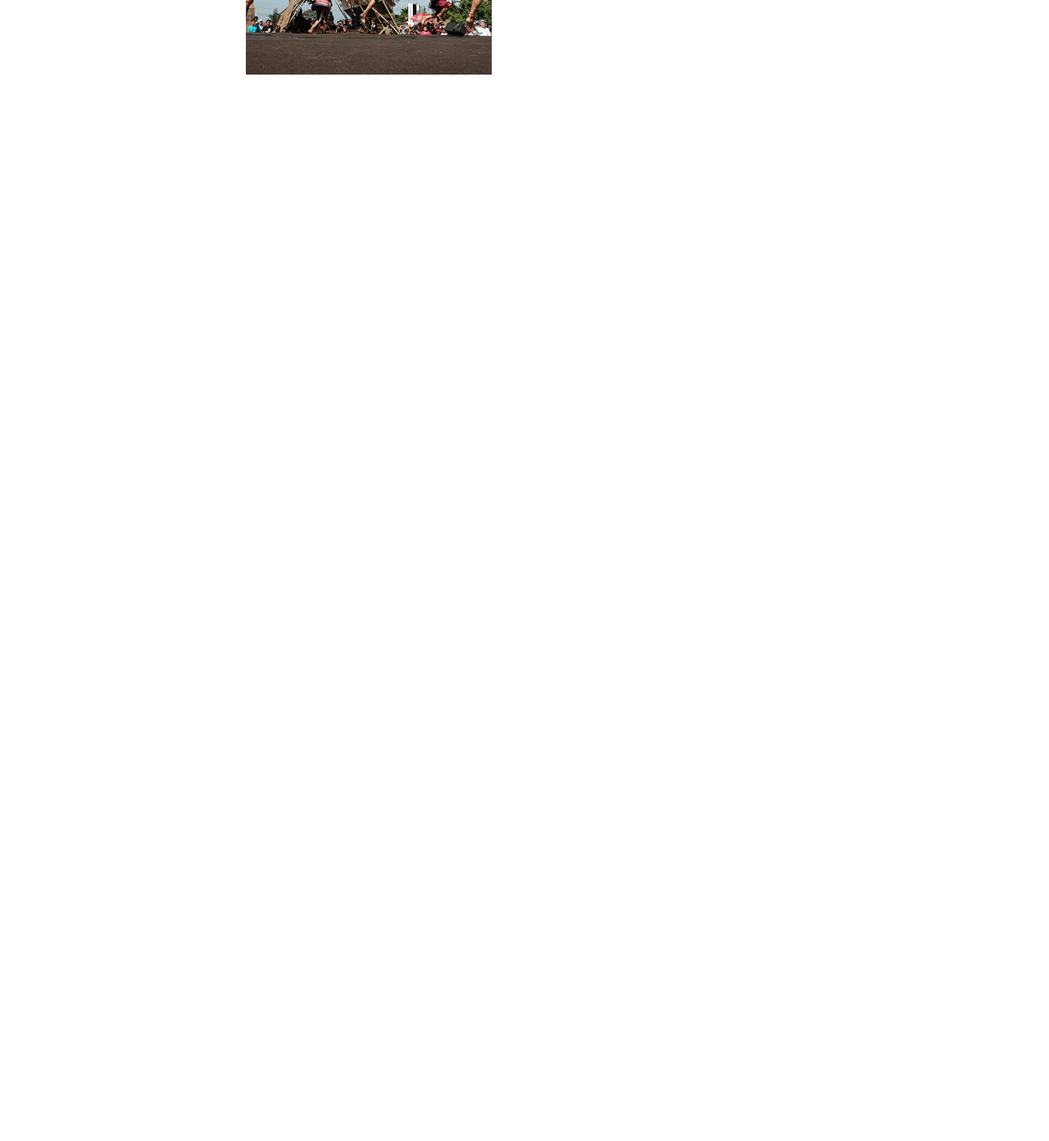
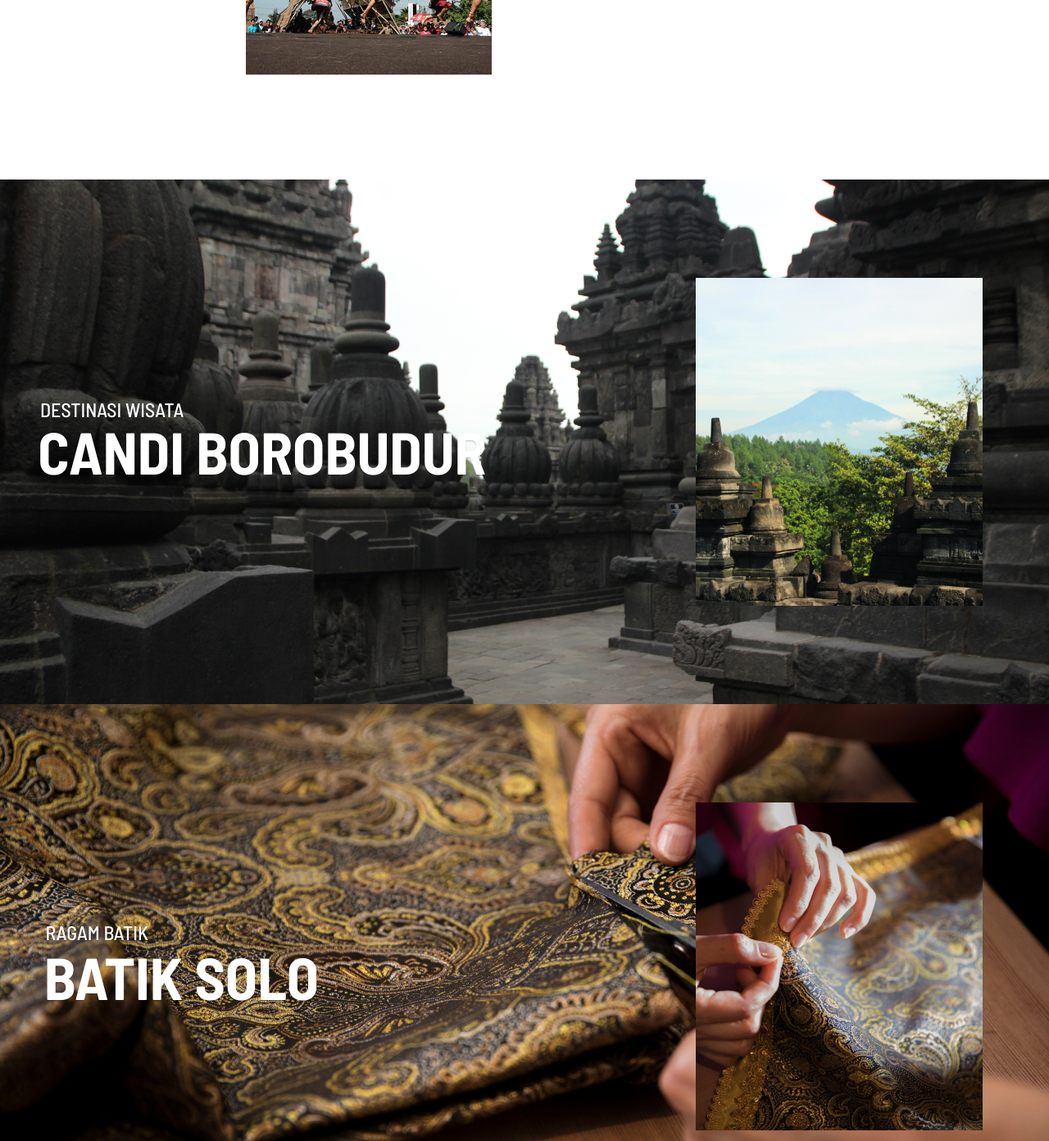
Before and after one commit to jund-fauz/Web-Desain-Semarang, a plain HTML site: page index.html in a window 1280 px wide. Shown: the part 1952-3344 px from the top of the page at 82% size. Before the commit the page ends 2043 px from the top, so only its background shows below. Drawn offline with nearby package versions, Linux system fonts and the light colour scheme.

Commit message:
Fifth - Seventh Content Creation

```diff
--- a/index.html
+++ b/index.html
@@ -67,14 +67,41 @@
                 <span class="w-fc d-flex flex-column">
                     <h1>festival budaya</h1>
                     <span class="line second-line"></span>
-                    <p class="fw300 custom-mw fs-5 cm-2">Bentuk sarana yang membangun, memberdayakan, dan pengakuan suatu identitas budaya.</p>
+                    <p class="fw300 custom-mw fs-5 cm-2">Bentuk sarana yang membangun, memberdayakan, dan pengakuan
+                        suatu identitas budaya.</p>
                     <span class="button cp-2">festival budaya</span>
                 </span>
             </div>
         </div>
     </div>
-    <div>
-
+    <div class="cmt-2 text-on-pic-style">
+        <div class="position-relative">
+            <img class="low-res-cb-bg" src="pictures/candi-borobudur-bg.png" alt="Candi Borobudur" width="100%">
+            <div class="position-absolute top-50 cs-1 translate-middle">
+                <h1 class="fw500 fs-4 cm-3">destinasi wisata</h1>
+                <h1 class="fw700 title">candi borobudur</h1>
+            </div>
+            <img class="low-res-cb position-absolute start80 top-50 translate-middle" src="pictures/candi-borobudur.png"
+                alt="Candi Borobudur">
+        </div>
+        <div class="position-relative">
+            <img class="low-res-bs-bg" src="pictures/batik-solo-bg.png" alt="Batik Solo" width="100%">
+            <div class="position-absolute top-50 cs-2 translate-middle">
+                <h1 class="fw500 fs-4 cm-3">ragam batik</h1>
+                <h1 class="fw700 title">batik solo</h1>
+            </div>
+            <img class="low-res-bs position-absolute start80 top-50 translate-middle" src="pictures/batik-solo.png"
+                alt="Batik Solo">
+        </div>
+        <div class="position-relative">
+            <img class="low-res-dcf-bg" src="pictures/dcf-bg.png" alt="Dieng Culture Festival" width="100%">
+            <div class="position-absolute top-50 cs-3 translate-middle">
+                <h1 class="fw500 fs-4 cm-3">festival budaya</h1>
+                <h1 class="fw700 title">dieng culture<br>festival</h1>
+            </div>
+            <img class="low-res-dcf position-absolute start80 top-50 translate-middle" src="pictures/dcf.png"
+                alt="Dieng Culture Festival">
+        </div>
     </div>
     <script src="https://cdn.jsdelivr.net/npm/bootstrap@5.3.2/dist/js/bootstrap.bundle.min.js"
         integrity="sha384-C6RzsynM9kWDrMNeT87bh95OGNyZPhcTNXj1NW7RuBCsyN/o0jlpcV8Qyq46cDfL"
--- a/style.css
+++ b/style.css
@@ -68,6 +68,7 @@ h1 {
 
 .low-res-cb-bg {
     background:url(pictures/candi-borobudur-bg-low-res.png) no-repeat;
+    width: 100%;
 }
 
 .low-res-cb {
@@ -76,6 +77,7 @@ h1 {
 
 .low-res-bs-bg {
     background:url(pictures/batik-solo-bg-low-res.png) no-repeat;
+    width: 100%;
 }
 
 .low-res-bs {
@@ -84,6 +86,7 @@ h1 {
 
 .low-res-dcf-bg {
     background:url(pictures/dcf-bg-low-res.png) no-repeat;
+    width: 100%;
 }
 
 .low-res-dcf {
@@ -145,3 +148,29 @@ h1 {
 .cm-2 {
     margin-bottom: 3% !important;
 }
+
+.cm-3 {
+    margin: 0 0 -1.5% 0.5% !important;
+}
+
+.cs-1 {
+    left: 25%;
+}
+
+.cs-2 {
+    left: 17.3%;
+}
+
+.cs-3 {
+    left: 21.5%;
+}
+
+.start80 {
+    left: 80%;
+}
+
+.text-on-pic-style h1 {
+    text-transform: uppercase;
+    color: white;
+    margin: 0;
+}
```
